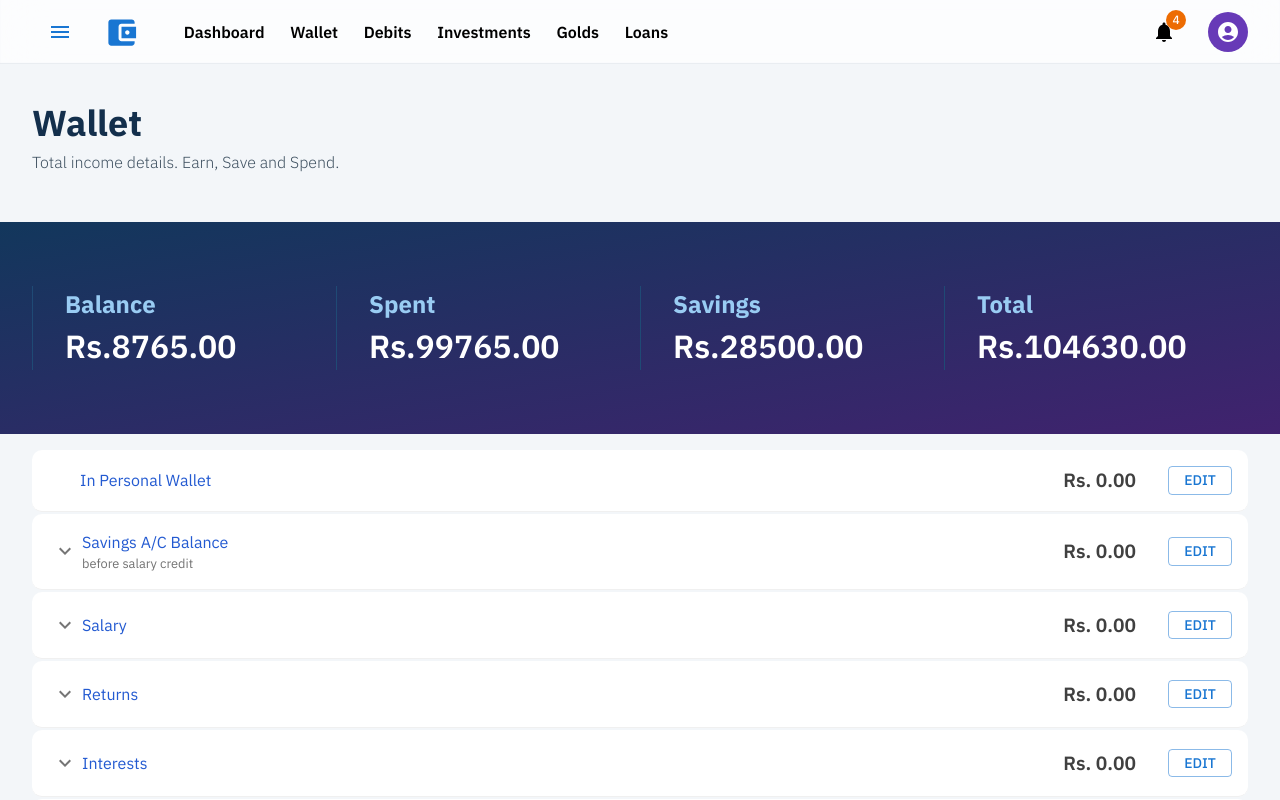
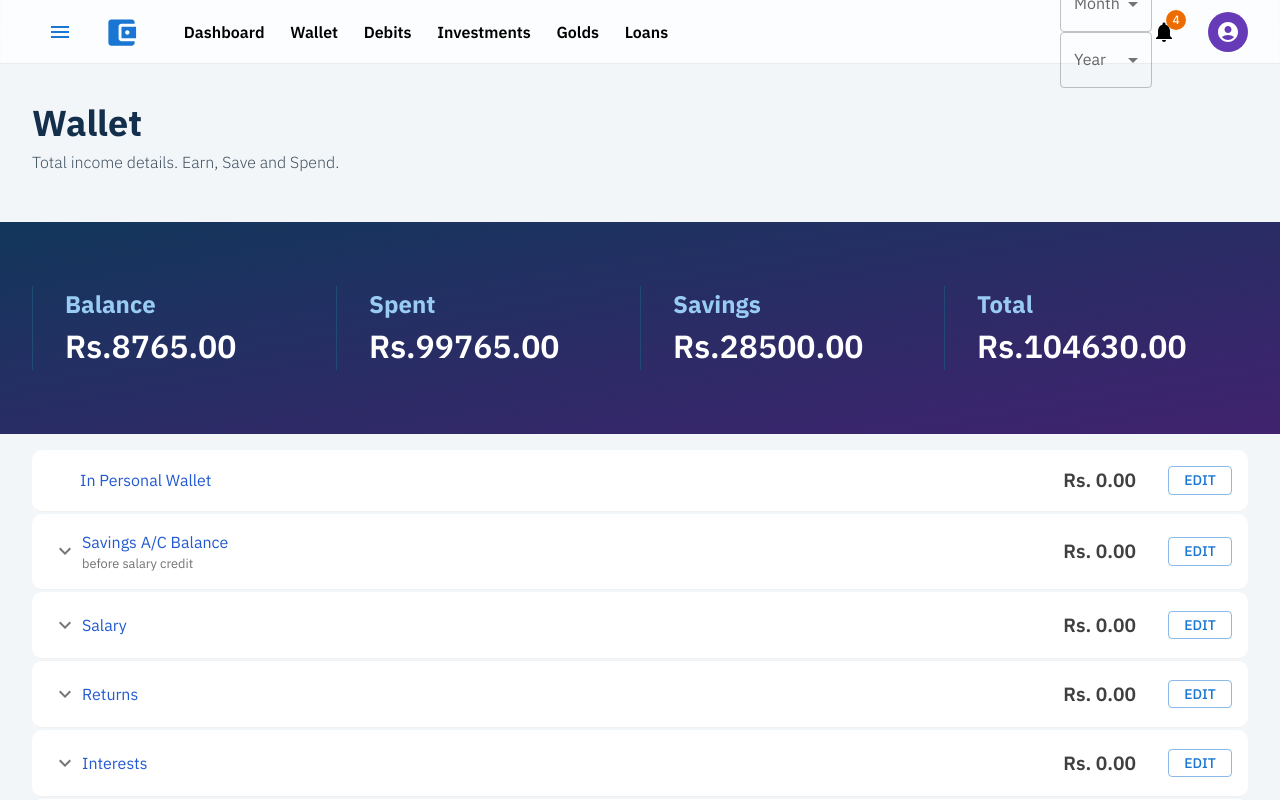
Before and after one commit to cra2ycoder/my-finance, a Next.js app: page /wallet in a window 1280 px wide. Shown: the top 800 px of the page. Built offline with nearby package versions, Linux system fonts and the light colour scheme.

Commit message:
header included with pickers

```diff
--- a/components/Header/Header.tsx
+++ b/components/Header/Header.tsx
@@ -11,6 +11,7 @@ import NotificationsIcon from '@mui/icons-material/Notifications'
 import MenuIcon from '@mui/icons-material/Menu'
 import AccountCircleIcon from '@mui/icons-material/AccountCircle'
 import { deepPurple } from '@mui/material/colors'
+import { MonthlyPicker, YearlyPicker } from '@components/Calendar'
 import styles from './styles.module.scss'
 
 function LetterAvatars() {
@@ -99,6 +100,10 @@ function Header() {
           />
         </Box>
         <Box display="flex" alignItems="center">
+          <Box>
+            <MonthlyPicker />
+            <YearlyPicker />
+          </Box>
           <NotificationBadge />
           <LetterAvatars />
         </Box>
```
